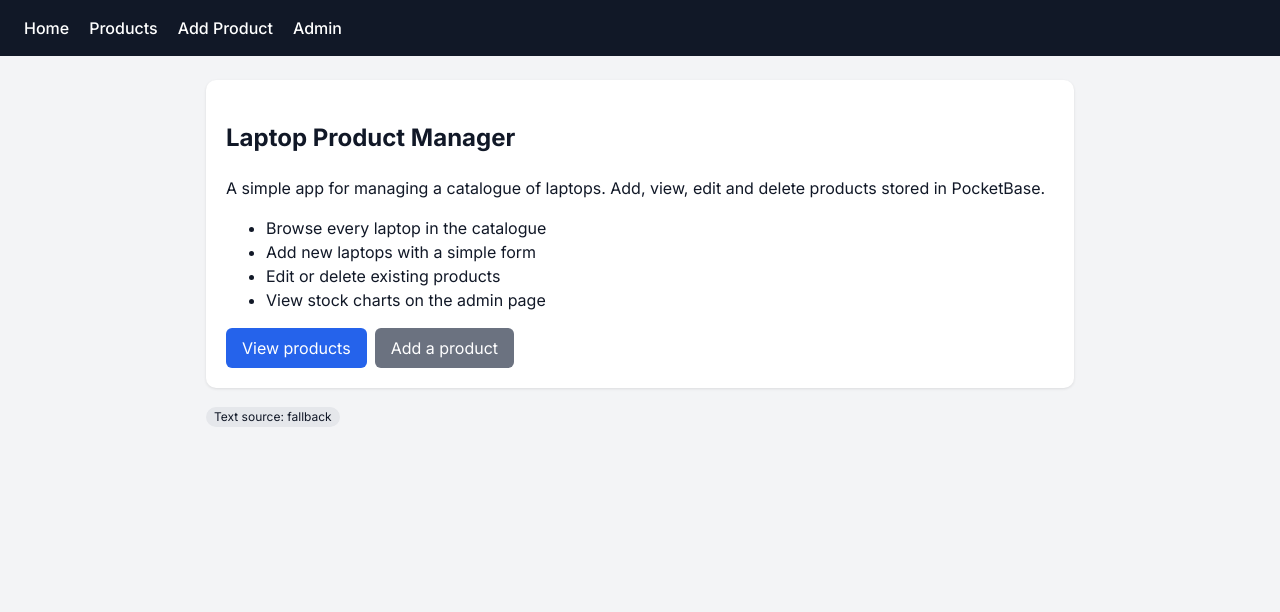
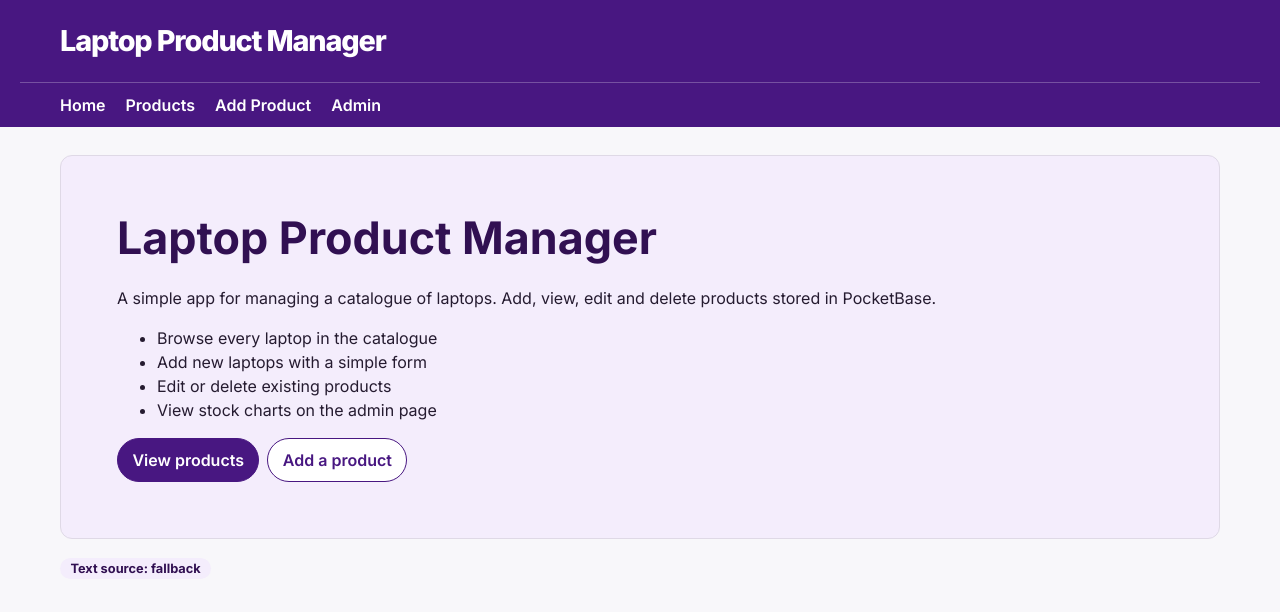
Before and after one commit to DavidWorkGitHub/Product-Management-System, a Next.js app: page / in a window 1280 px wide. Shown: the top 612 px of the page. Built offline with nearby package versions, Linux system fonts and the light colour scheme.

Commit message:
Restyle laptop catalogue with a purple retail layout

```diff
--- a/app/globals.css
+++ b/app/globals.css
@@ -1,29 +1,54 @@
 * { box-sizing: border-box; }
-body { margin: 0; font-family: system-ui, sans-serif; background: #f3f4f6; color: #111827; line-height: 1.5; }
-nav { background: #111827; padding: 1rem 1.5rem; display: flex; gap: 1.25rem; flex-wrap: wrap; }
-nav a { color: #fff; text-decoration: none; font-weight: 500; }
+:root {
+  --purple: #481781;
+  --purple-dark: #311052;
+  --lavender: #f4edfc;
+  --ink: #251b30;
+  --border: #dfd9e6;
+  --page-width: 1240px;
+}
+body { margin: 0; background: #f8f7fa; color: var(--ink); line-height: 1.5; }
+a { color: var(--purple); }
+:focus-visible { outline: 3px solid #007894; outline-offset: 3px; }
+.site-header { background: var(--purple); color: white; }
+.masthead, nav, main { max-width: var(--page-width); margin-inline: auto; padding-inline: clamp(1rem, 4vw, 2.5rem); }
+.masthead { padding-block: 1.2rem; }
+.wordmark { color: white; text-decoration: none; font-size: clamp(1.25rem, 3vw, 1.8rem); font-weight: 800; letter-spacing: -.04em; }
+nav { display: flex; flex-wrap: wrap; gap: .25rem 1.25rem; border-top: 1px solid #ffffff40; }
+nav a { color: white; text-decoration: none; font-weight: 600; padding-block: .65rem; }
 nav a:hover { text-decoration: underline; }
-main { max-width: 900px; margin: 0 auto; padding: 1.5rem 1rem; }
-.card { background: #fff; border-radius: 10px; padding: 1.25rem; margin-bottom: 1rem; box-shadow: 0 1px 3px rgba(0,0,0,.1); }
-.grid { display: grid; gap: 1rem; grid-template-columns: repeat(auto-fill, minmax(260px, 1fr)); }
-.grid .card { margin: 0; }
-.price { font-weight: 700; color: #2563eb; }
-.actions { display: flex; gap: .5rem; flex-wrap: wrap; margin-top: .75rem; }
-button, .btn { background: #2563eb; color: #fff; border: 0; padding: .5rem 1rem; border-radius: 6px; cursor: pointer; text-decoration: none; font-size: 1rem; }
-button:disabled { opacity: .6; }
-.danger { background: #dc2626; }
-.secondary { background: #6b7280; }
-.form { display: grid; gap: 1rem; }
-label { display: grid; gap: .25rem; font-weight: 500; }
-input, textarea { padding: .5rem; border: 1px solid #d1d5db; border-radius: 6px; font: inherit; }
+main { padding-block: 1.75rem 3rem; }
+h1, h2 { color: var(--purple-dark); line-height: 1.2; }
+h1 { font-size: clamp(1.9rem, 4vw, 2.8rem); margin: 0 0 1.25rem; }
+.card { background: white; border: 1px solid var(--border); border-radius: 12px; padding: 1.25rem; margin-bottom: 1rem; }
+.home-hero { background: var(--lavender); padding: clamp(1.25rem, 5vw, 3.5rem); }
+.grid { display: grid; gap: 1rem; grid-template-columns: repeat(auto-fit, minmax(min(100%, 235px), 1fr)); }
+.grid .card { display: flex; flex-direction: column; min-width: 0; margin: 0; }
+.grid h2 { font-size: 1.2rem; margin: .7rem 0 0; overflow-wrap: anywhere; }
+.grid h2 a { color: inherit; text-decoration: none; }
+.grid h2 a:hover { text-decoration: underline; }
+.price { font-size: 1.5rem; font-weight: 800; color: var(--purple-dark); margin: .65rem 0; }
+.actions { display: flex; align-items: flex-start; gap: .5rem; flex-wrap: wrap; margin-top: .75rem; }
+.grid .actions { margin-top: auto; }
+button, .btn { display: inline-block; background: var(--purple); color: white; border: 1px solid var(--purple); padding: .55rem .9rem; border-radius: 999px; cursor: pointer; text-decoration: none; font: inherit; font-weight: 600; }
+button:hover:not(:disabled), .btn:hover { background: var(--purple-dark); color: white; }
+button:disabled { opacity: .6; cursor: wait; }
+.secondary { background: white; color: var(--purple); }
+.danger { background: white; color: #a11936; border-color: #a11936; }
+.danger:hover:not(:disabled) { background: #a11936; }
+.form { display: grid; gap: 1rem; max-width: 640px; }
+label { display: grid; gap: .35rem; font-weight: 600; }
+input, textarea, select { width: 100%; min-width: 0; padding: .65rem; border: 1px solid #a9a0b2; border-radius: 7px; font: inherit; color: inherit; background: white; }
 .errors { background: #fee2e2; color: #991b1b; padding: .75rem 1.5rem; border-radius: 6px; margin: 0; }
-.badge { font-size: .75rem; background: #e5e7eb; padding: .15rem .5rem; border-radius: 999px; }
-
-select { padding: .5rem; border: 1px solid #d1d5db; border-radius: 6px; font: inherit; background: white; }
-.catalogue-controls { display: grid; grid-template-columns: 2fr 1fr 1fr; gap: 1rem; }
-.catalogue-controls input, .catalogue-controls select { width: 100%; min-width: 0; }
-@media (max-width: 600px) { .catalogue-controls { grid-template-columns: 1fr; } }
-
-.product-photo { position: relative; display: grid; place-items: center; aspect-ratio: 4 / 3; margin-bottom: 1rem; border-radius: 6px; overflow: hidden; background: #f3f4f6; color: #4b5563; }
-.product-photo img { object-fit: contain; }
+.badge { align-self: flex-start; font-size: .8rem; font-weight: 700; background: var(--lavender); color: var(--purple-dark); padding: .2rem .65rem; border-radius: 999px; }
+.catalogue-layout { display: grid; grid-template-columns: 230px minmax(0, 1fr); gap: 1.25rem; align-items: start; }
+.catalogue-controls { display: grid; gap: 1rem; }
+.catalogue-controls h2 { margin: 0; font-size: 1.15rem; }
+.result-count { margin: 0 0 1rem; color: #51445d; font-weight: 600; }
+.product-photo { position: relative; display: grid; place-items: center; aspect-ratio: 4 / 3; margin-bottom: 1rem; border-radius: 8px; overflow: hidden; background: white; color: #51445d; }
+.product-photo img { object-fit: contain; padding: .5rem; }
 .product-photo-large { max-width: 520px; }
+@media (max-width: 720px) {
+  .catalogue-layout { grid-template-columns: minmax(0, 1fr); gap: .5rem; }
+  .catalogue-controls { margin-bottom: .5rem; }
+}
--- a/app/layout.js
+++ b/app/layout.js
@@ -11,12 +11,17 @@ export default function RootLayout({ children }) {
   return (
     <html lang="en">
       <body className={inter.className}>
-        <nav>
+        <header className="site-header">
+          <div className="masthead">
+            <Link className="wordmark" href="/">Laptop Product Manager</Link>
+          </div>
+          <nav aria-label="Main navigation">
           <Link href="/">Home</Link>
           <Link href="/products">Products</Link>
           <Link href="/products/add">Add Product</Link>
           <Link href="/admin">Admin</Link>
-        </nav>
+          </nav>
+        </header>
         <main>{children}</main>
       </body>
     </html>
--- a/app/page.js
+++ b/app/page.js
@@ -7,7 +7,7 @@ export default async function Home() {
   const { text, source } = await getHomeText();
   return (
     <>
-      <section className="card">
+      <section className="card home-hero">
         <h1>{text.title}</h1>
         <p>{text.intro}</p>
         <ul>
```
Also changed, not shown: components/ProductCatalogue.js (+9 -6 lines).
